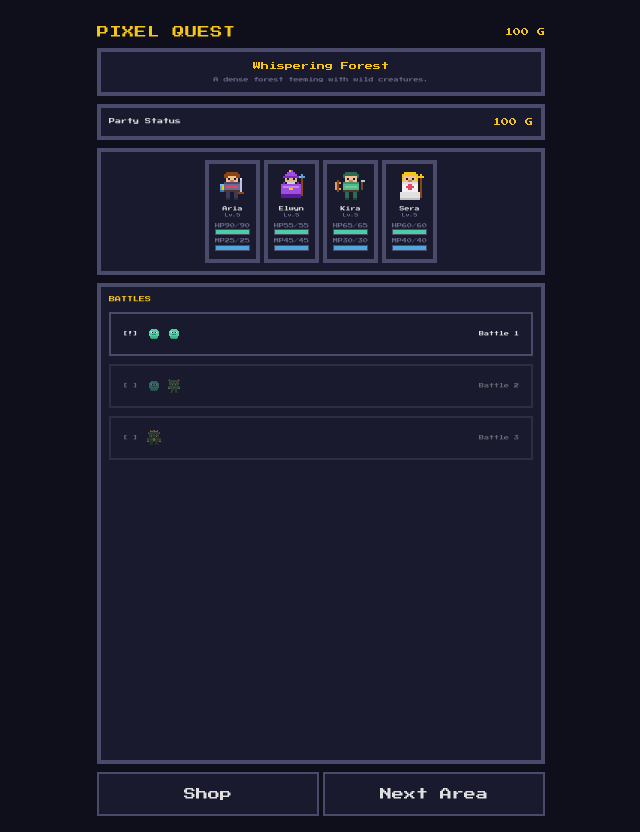
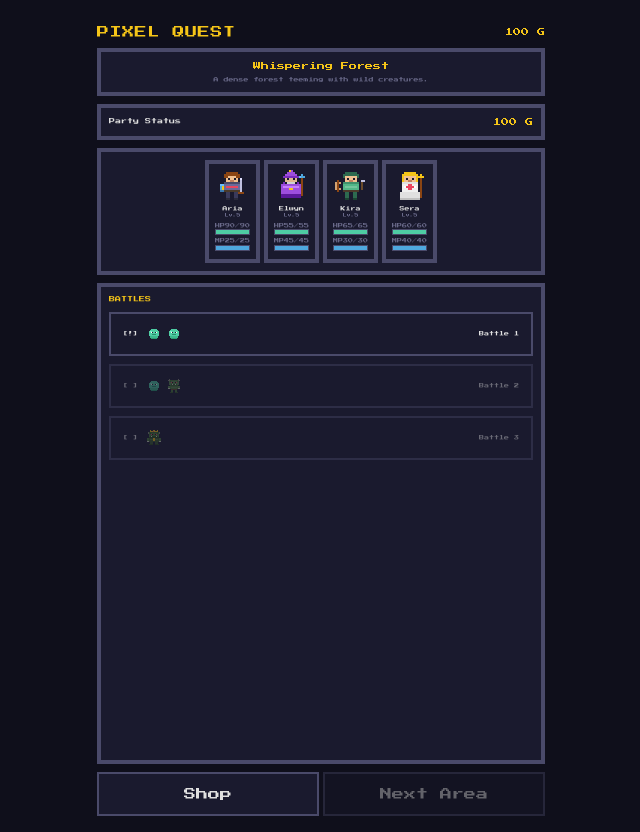
Before and after one commit to samtran7153-glitch/jrpg-game, a React (Vite) app: page / in a window 1280 px wide. Both pictures are taken after a click on the button "PRESS START". Shown: the whole page, without its empty margins (319-959 px from the left). Built offline with nearby package versions, Linux system fonts and the light colour scheme.

Commit message:
Prevent skipping areas before battles are complete

```diff
--- a/src/App.jsx
+++ b/src/App.jsx
@@ -444,6 +444,8 @@ export default function App() {
             onShop={() => setState((s) => ({ ...s, phase: PHASES.SHOP }))}
             onContinue={() => {
               setState((s) => {
+                const area = AREAS[s.currentAreaIndex]
+                if (!area || s.currentBattleIndex < area.battles.length) return s
                 const nextArea = s.currentAreaIndex + 1
                 if (nextArea >= AREAS.length) return { ...s, phase: PHASES.GAME_COMPLETE }
                 return { ...s, currentAreaIndex: nextArea, currentBattleIndex: 0 }
--- a/src/components/Overworld.jsx
+++ b/src/components/Overworld.jsx
@@ -32,6 +32,7 @@ export function TitleScreen({ onStart }) {
 export function AreaMapScreen({ state, onSelectBattle, onShop, onContinue }) {
   const area = AREAS[state.currentAreaIndex]
   if (!area) return null
+  const areaComplete = state.currentBattleIndex >= area.battles.length
 
   return (
     <div className="flex flex-col gap-2 flex-1">
@@ -86,7 +87,7 @@ export function AreaMapScreen({ state, onSelectBattle, onShop, onContinue }) {
 
       <div className="grid grid-cols-2 gap-1">
         <button className="pixel-btn" onClick={onShop}>Shop</button>
-        <button className="pixel-btn" onClick={onContinue} disabled={state.currentBattleIndex >= area.battles.length}>
+        <button className="pixel-btn" onClick={onContinue} disabled={!areaComplete}>
           Next Area
         </button>
       </div>
```
